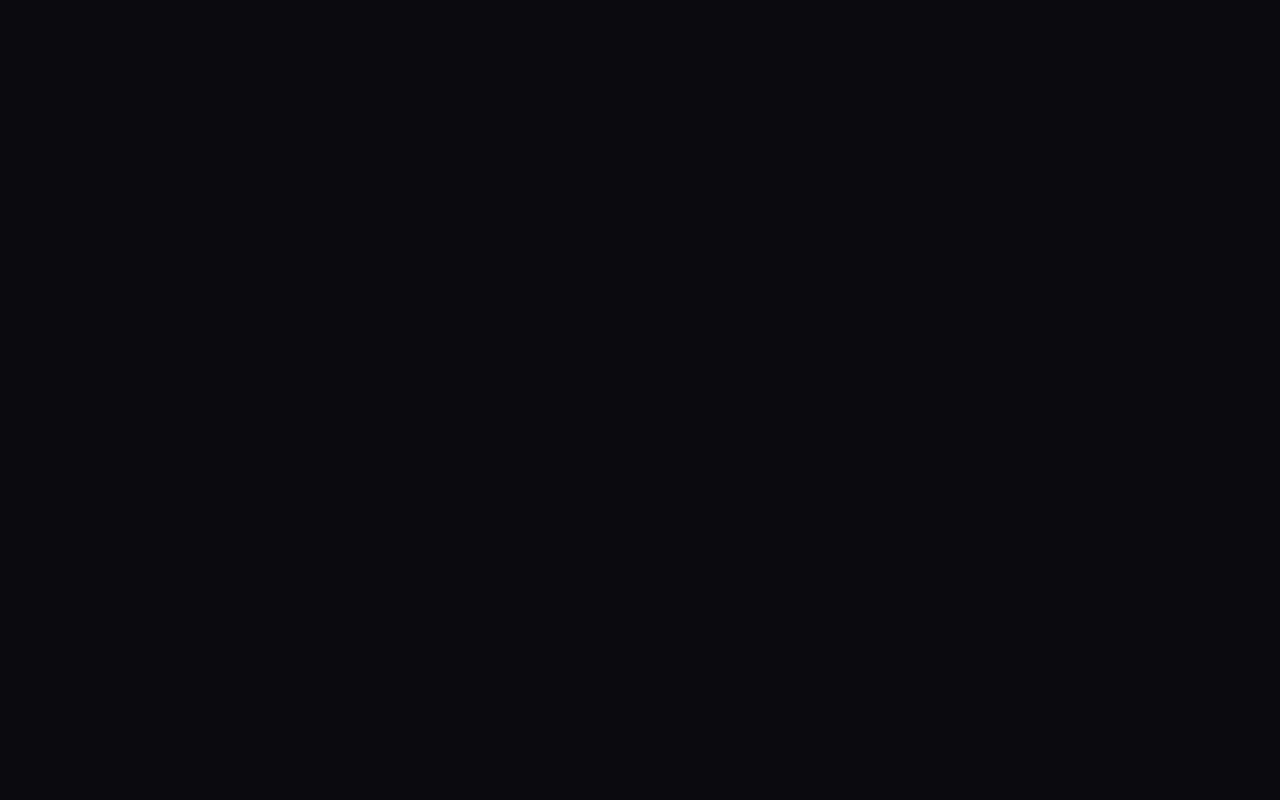
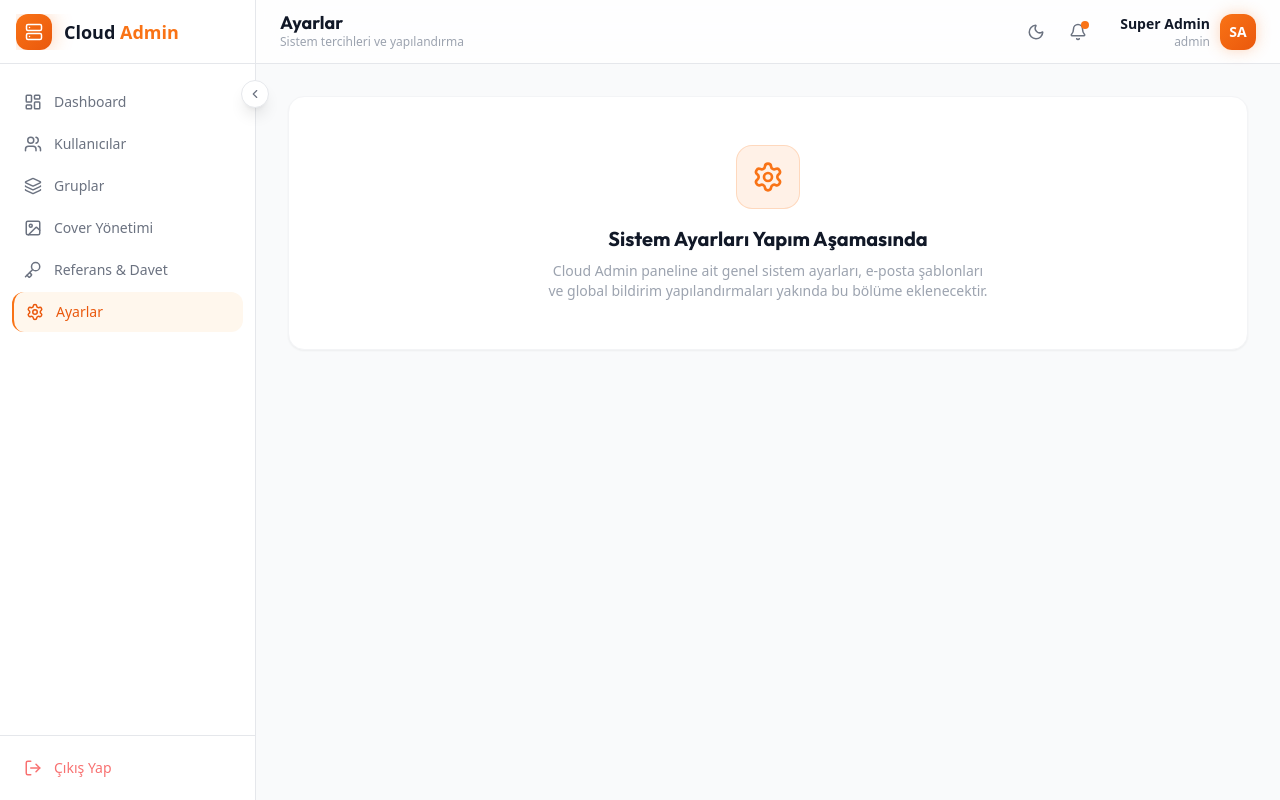
Before and after one commit to rcpdkc/gamecenter-website, a React (Vite) app: page /superadmin/settings in a window 1280 px wide. Before the commit this address had no page. Built offline with nearby package versions, Linux system fonts and the light colour scheme; sample sign-in values are in the browser's storage.

Commit message:
Fix blank screen on Cloud Admin settings page

```diff
--- a/src/App.jsx
+++ b/src/App.jsx
@@ -12,6 +12,7 @@ import References from './pages/References';
 import UsersPage from './pages/UsersPage';
 import GroupsPage from './pages/GroupsPage';
 import CoversPage from './pages/CoversPage';
+import SettingsPage from './pages/SettingsPage';
 import './index.css';
 
 function TitleUpdater() {
@@ -58,6 +59,7 @@ function App() {
           <Route path="users" element={<UsersPage />} />
           <Route path="groups" element={<GroupsPage />} />
           <Route path="covers" element={<CoversPage />} />
+          <Route path="settings" element={<SettingsPage />} />
         </Route>
 
       </Routes>
--- /dev/null
+++ b/src/pages/SettingsPage.jsx
@@ -0,0 +1,28 @@
+import { Settings } from 'lucide-react';
+import { useOutletContext } from 'react-router-dom';
+
+const SettingsPage = () => {
+  const context = useOutletContext();
+  const dark = context?.dark ?? true;
+
+  const bg = dark ? 'bg-[#111827]' : 'bg-white';
+  const panelBorder = dark ? 'border-white/5' : 'border-gray-100';
+  const txt = dark ? 'text-white' : 'text-gray-900';
+  const sub = dark ? 'text-gray-500' : 'text-gray-400';
+
+  return (
+    <div className="space-y-6">
+      <div className={`${bg} border ${panelBorder} rounded-2xl p-12 shadow-sm flex flex-col items-center justify-center text-center`}>
+        <div className="w-16 h-16 rounded-2xl bg-orange-500/10 flex items-center justify-center mb-4 border border-orange-500/20">
+          <Settings size={32} className="text-orange-500" />
+        </div>
+        <h2 className={`text-xl font-bold ${txt} mb-2`}>Sistem Ayarları Yapım Aşamasında</h2>
+        <p className={`${sub} max-w-md text-sm`}>
+          Cloud Admin paneline ait genel sistem ayarları, e-posta şablonları ve global bildirim yapılandırmaları yakında bu bölüme eklenecektir.
+        </p>
+      </div>
+    </div>
+  );
+};
+
+export default SettingsPage;
```
